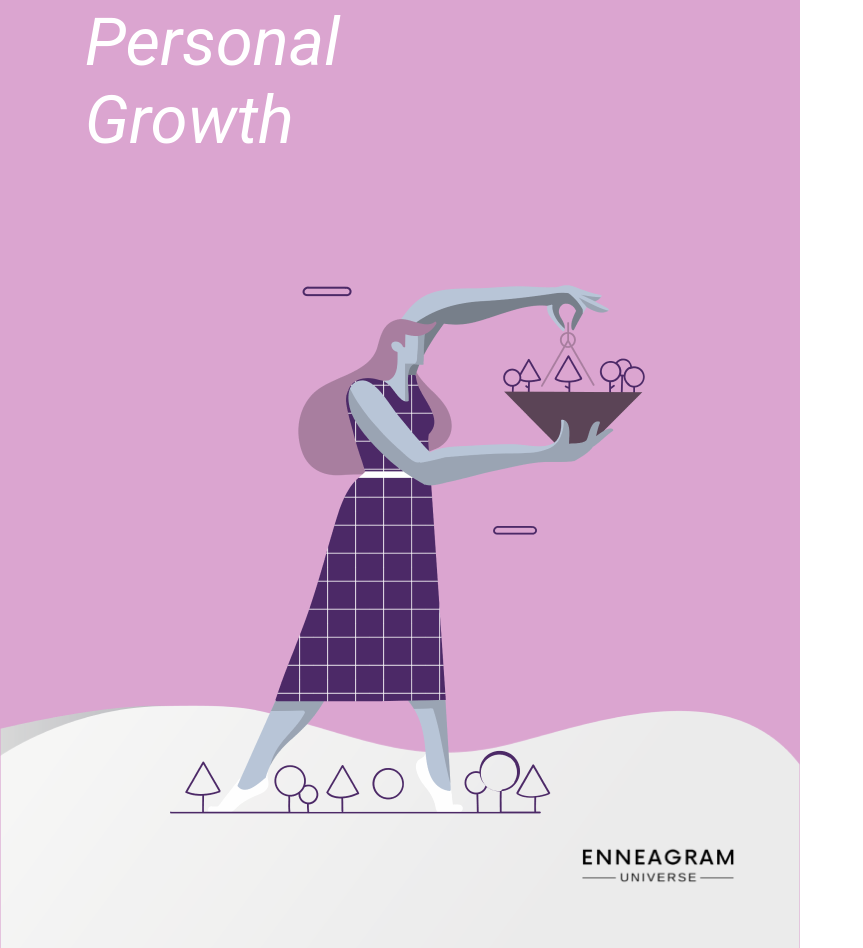
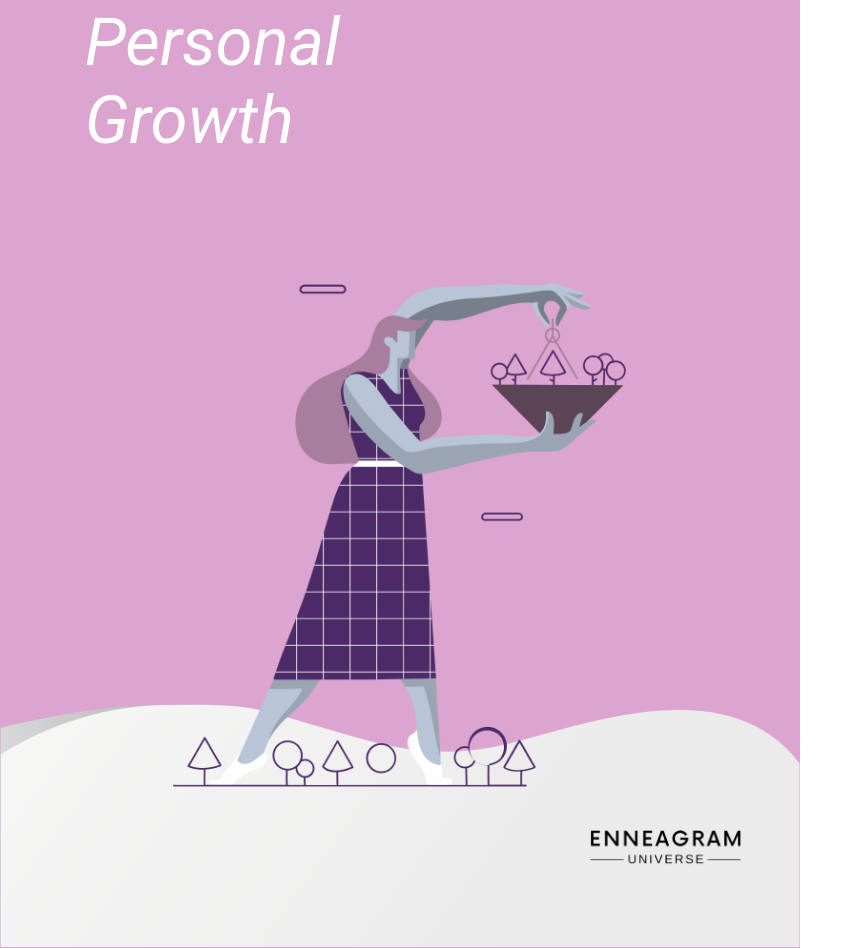
Before and after one commit to emilianochequer/eneagrama-pdf, a plain HTML site: page page-17/index.html in a window 1280 px wide. Shown: the part 184-1132 px from the top of the page, without its empty margins (0-863 px from the left). Drawn offline with Linux system fonts and the light colour scheme.

Commit message:
done the separation pages

```diff
--- a/page-12/style.css
+++ b/page-12/style.css
@@ -1,25 +1,24 @@
 body {
   margin: 0;
 }
-.p-11,
-.p-11 * {
+.p-4,
+.p-4 * {
   box-sizing: border-box;
 }
-.p-11 {
+.p-4 {
   background: #dba5d0;
   width: 799.71px;
   height: 1131.69px;
   overflow: hidden;
   display: flex;
   flex-direction: column;
-
 }
-.p-11__loma-footer-1 {
+.p-4__loma-footer-1 {
   width: 799.71px;
   height: 243.27px;
   margin-top: -83px;
 }
-.p-11__enneagram-type-1-the-reformer {
+.p-4__enneagram-type-1-the-reformer {
   color: #ffffff;
   text-align: left;
   font: 400 italic 67.2px "Roboto", sans-serif;
@@ -29,27 +28,27 @@ body {
   display: flex;
   flex-direction: column;
 }
-.p-11__enneagram-type-1-the-reformer span {
+.p-4__enneagram-type-1-the-reformer span {
   color: #ffffff;
   text-align: left;
   font: 400 italic 63px "Roboto", sans-serif;
 }
 
-.p-11__logo-enneagram-universe-1-1 {
+.p-4__logo-enneagram-universe-1-1 {
   width: 158.6px;
   height: 40.32px;
   z-index: 2;
   margin-top: -120px;
   margin-left: 530px;
 }
-.p-11__enneagram-1-the-reformer-nb-1 {
+.p-4__enneagram-1-the-reformer-nb-1 {
   width: 452.94px;
   height: 504.02px;
   margin-top: 140px;
   transform-origin: 0 0;
   z-index: 1;
 }
-.p-11__images-container {
+.p-4__images-container {
   display: flex;
   flex-direction: column;
   align-items: center;
--- a/page-13/style.css
+++ b/page-13/style.css
@@ -55,8 +55,8 @@ body {
 .p-12__the-difference-between-your-core-type-and-your-dominant-wing-the-core-type-is-your-enneagram-type-the-one-that-sets-the-pattern-and-defines-how-you-relate-with-the-environment-and-build-your-relationships-at-the-same-time-you-also-have-a-dominant-wing-which-is-one-of-the-two-enneatypes-located-at-your-core-type-sides-one-of-them-has-more-influence-than-the-other-we-could-say-that-the-dominant-wing-is-a-second-artist-that-offers-a-final-touch-to-the-original-work-both-core-type-and-dominant-wing-interact-with-each-other-by-creating-new-shapes-this-interaction-is-not-free-of-tension-and-contradictions-they-actually-coexist-in-a-rather-wild-way-until-we-take-the-test-and-identify-them-once-we-re-ready-to-separate-the-core-type-from-the-dominant-wing-we-get-to-the-source-of-our-life-acknowledging-this-allows-us-to-get-to-know-our-mechanisms-and-use-them-to-evolve-and-feel-well-self-knowledge-is-the-most-powerful-thing-by-knowing-your-enneagram-type-and-wings-you-ll-change-your-mindset-to-be-more-truthful-to-your-real-self-your-essence-you-will-then-prosper {
   color: #000000;
   text-align: left;
-  left: 59.09px;
-  top: 719.77px;
+
+
   width: 655.31px;
   margin-top: 32.23px;
 }
--- a/page-15/style.css
+++ b/page-15/style.css
@@ -59,7 +59,7 @@ body {
   font-family: "Roboto-Bold", Helvetica;
   font-size: 16.1px;
   font-weight: 400;
-  left: 17px;
+
   letter-spacing: 0;
   line-height: normal;
   width: 280px;
--- a/page-17/index.html
+++ b/page-17/index.html
@@ -1,5 +1,6 @@
 <!DOCTYPE html>
 <html lang="en">
+
 <head>
   <meta charset="UTF-8" />
   <meta http-equiv="X-UA-Compatible" content="IE=edge" />
@@ -8,41 +9,20 @@
 
   <title>Document</title>
 </head>
+
 <body>
-    <div class="p-16">
-      <div class="p-16__rectangle-46"></div>
+  <div class="p-4">
+    <div class="p-4__enneagram-type-1-the-reformer">
+      Personal<br />Growth
+    </div>
+    <div class="p-4__images-container">
+      <img class="p-4__enneagram-1-the-reformer-nb-1" src="enneagram-1-the-reformer-nb-1.png" />
 
-      <img class="p-16__loma-footer-1" src="loma-footer-1.png" />
+      <img class="p-4__loma-footer-1" src="loma-footer-1.png" />
 
-      <div class="p-16__text">
-        <br />
+      <img class="p-4__logo-enneagram-universe-1-1" src="logo-enneagram-universe-1-1.png" />
     </div>
-
-      <svg
-        class="p-16__rectangle-35"
-        width="210"
-        height="235"
-        viewBox="0 0 210 235"
-        fill="none"
-        xmlns="http://www.w3.org/2000/svg"
-      >
-        <path
-          d="M0.92041 0.201904H209.305V234.131H0.92041V0.201904Z"
-          fill="#D9D9D9"
-        />
-      </svg>
-
-      <div class="p-16__personal-growth">Personal<br />Growth</div>
-
-      <img
-        class="p-16__logo-enneagram-universe-1-1"
-        src="logo-enneagram-universe-1-1.png"
-      />
-
-      <img
-        class="p-16__enneagram-1-the-reformer-nb-1"
-        src="enneagram-1-the-reformer-nb-1.png"
-      />
   </div>
 </body>
+
 </html>
--- a/page-17/style.css
+++ b/page-17/style.css
@@ -1,67 +1,55 @@
 body {
   margin: 0;
 }
-
-.p-16,
-.p-16 * {
+.p-4,
+.p-4 * {
   box-sizing: border-box;
 }
-.p-16 {
-  background: #ffffff;
-  width: 799.93px;
-  height: 1132px;
-  position: relative;
+.p-4 {
+  background: #dba5d0;
+  width: 799.71px;
+  height: 1131.69px;
   overflow: hidden;
+  display: flex;
+  flex-direction: column;
 }
-.p-16__rectangle-46 {
-  background: #dba5d0;
-  width: 799.93px;
-  height: 1132px;
-  position: absolute;
-  left: 0px;
-  top: 0px;
+.p-4__loma-footer-1 {
+  width: 799.71px;
+  height: 243.27px;
+  margin-top: -83px;
 }
-.p-16__loma-footer-1 {
-  width: 799.93px;
-  height: 243.34px;
-  position: absolute;
-  left: 0px;
-  top: 888.66px;
-}
-.p-16__text {
-  color: #4c2967;
-  text-align: left;
-  font: 400 16.13px "Inter", sans-serif;
-  position: absolute;
-  left: 110.24px;
-  top: 797.24px;
-}
-.p-16__rectangle-35 {
-  position: absolute;
-  left: 1057.38px;
-  top: 469.2px;
-  overflow: visible;
-}
-.p-16__personal-growth {
+.p-4__enneagram-type-1-the-reformer {
   color: #ffffff;
   text-align: left;
-  font: 400 italic 67.22px "Roboto", sans-serif;
-  position: absolute;
-  left: 84.7px;
-  top: 186.87px;
+  font: 400 italic 67.2px "Roboto", sans-serif;
+  width: 100%;
+  height: 158px;
+  padding: 186.82px 178.03px 140.38px 84.67px;
+  display: flex;
+  flex-direction: column;
 }
-.p-16__logo-enneagram-universe-1-1 {
-  width: 158.64px;
-  height: 40.33px;
-  position: absolute;
-  left: 578.1px;
-  top: 1029.82px;
+.p-4__enneagram-type-1-the-reformer span {
+  color: #ffffff;
+  text-align: left;
+  font: 400 italic 63px "Roboto", sans-serif;
 }
-.p-16__enneagram-1-the-reformer-nb-1 {
-  width: 474.58px;
-  height: 528.36px;
-  position: absolute;
-  left: 170px;
-  top: 469.2px;
+
+.p-4__logo-enneagram-universe-1-1 {
+  width: 158.6px;
+  height: 40.32px;
+  z-index: 2;
+  margin-top: -120px;
+  margin-left: 530px;
+}
+.p-4__enneagram-1-the-reformer-nb-1 {
+  width: 452.94px;
+  height: 504.02px;
+  margin-top: 140px;
   transform-origin: 0 0;
+  z-index: 1;
 }
+.p-4__images-container {
+  display: flex;
+  flex-direction: column;
+  align-items: center;
+}
--- a/page-22/style.css
+++ b/page-22/style.css
@@ -1,66 +1,55 @@
 body {
   margin: 0;
 }
-.p-21,
-.p-21 * {
+.p-4,
+.p-4 * {
   box-sizing: border-box;
 }
-.p-21 {
-  background: #ffffff;
-  width: 799.93px;
-  height: 1132px;
-  position: relative;
+.p-4 {
+  background: #dba5d0;
+  width: 799.71px;
+  height: 1131.69px;
   overflow: hidden;
+  display: flex;
+  flex-direction: column;
 }
-.p-21__rectangle-46 {
-  background: #dba5d0;
-  width: 799.93px;
-  height: 1132px;
-  position: absolute;
-  left: 0px;
-  top: 0px;
+.p-4__loma-footer-1 {
+  width: 799.71px;
+  height: 243.27px;
+  margin-top: -83px;
 }
-.p-21__loma-footer-1 {
-  width: 799.93px;
-  height: 243.34px;
-  position: absolute;
-  left: 0px;
-  top: 888.66px;
-}
-.p-21__text {
-  color: #000000;
-  text-align: left;
-  font: 400 16.13px "Inter", sans-serif;
-  position: absolute;
-  left: 110.24px;
-  top: 797.24px;
-}
-.p-21__rectangle-35 {
-  position: absolute;
-  left: 1057.38px;
-  top: 469.2px;
-  overflow: visible;
-}
-.p-21__relationships-compability {
+.p-4__enneagram-type-1-the-reformer {
   color: #ffffff;
   text-align: left;
-  font: 400 italic 67.22px "Roboto", sans-serif;
-  position: absolute;
-  left: 84.7px;
-  top: 186.87px;
+  font: 400 italic 67.2px "Roboto", sans-serif;
+  width: 100%;
+  height: 158px;
+  padding: 186.82px 178.03px 140.38px 84.67px;
+  display: flex;
+  flex-direction: column;
 }
-.p-21__logo-enneagram-universe-1-1 {
-  width: 158.64px;
-  height: 40.33px;
-  position: absolute;
-  left: 578.1px;
-  top: 1029.82px;
+.p-4__enneagram-type-1-the-reformer span {
+  color: #ffffff;
+  text-align: left;
+  font: 400 italic 63px "Roboto", sans-serif;
 }
-.p-21__enneagram-1-the-reformer-nb-1 {
-  width: 453.07px;
-  height: 504.16px;
-  position: absolute;
-  left: 170px;
-  top: 494.75px;
+
+.p-4__logo-enneagram-universe-1-1 {
+  width: 158.6px;
+  height: 40.32px;
+  z-index: 2;
+  margin-top: -120px;
+  margin-left: 530px;
+}
+.p-4__enneagram-1-the-reformer-nb-1 {
+  width: 452.94px;
+  height: 504.02px;
+  margin-top: 140px;
   transform-origin: 0 0;
+  z-index: 1;
 }
+.p-4__images-container {
+  display: flex;
+  flex-direction: column;
+  align-items: center;
+}
--- a/page-25/style.css
+++ b/page-25/style.css
@@ -109,6 +109,6 @@ body {
 
 .p-24___2-circle-el-ayudador {
   width: 232.58px;
-  left: 400.64px;
-  top: 266.19px;
+
+
 }
--- a/page-35/style.css
+++ b/page-35/style.css
@@ -1,60 +1,62 @@
 body {
   margin: 0;
 }
-.p-34,
-.p-34 * {
+
+.p-4,
+.p-4 * {
   box-sizing: border-box;
 }
-.p-34 {
-  background: #ffffff;
-  width: 799.93px;
-  height: 1132px;
-  position: relative;
+
+.p-4 {
+  background: #dba5d0;
+  width: 799.71px;
+  height: 1131.69px;
   overflow: hidden;
+  display: flex;
+  flex-direction: column;
 }
-.p-34__rectangle-46 {
-  background: #dba5d0;
-  width: 799.93px;
-  height: 1132px;
-  position: absolute;
-  left: 0px;
-  top: 0px;
+
+.p-4__loma-footer-1 {
+  width: 799.71px;
+  height: 243.27px;
+  margin-top: -83px;
 }
-.p-34__loma-footer-1 {
-  width: 799.93px;
-  height: 243.34px;
-  position: absolute;
-  left: 0px;
-  top: 888.66px;
-}
-.p-34__text {
-  color: #000000;
-  text-align: left;
-  font: 400 16.13px "Inter", sans-serif;
-  position: absolute;
-  left: 110.24px;
-  top: 797.24px;
-}
-.p-34__professional-development {
+
+.p-4__enneagram-type-1-the-reformer {
   color: #ffffff;
   text-align: left;
-  font: 400 italic 67.22px "Roboto", sans-serif;
-  position: absolute;
-  left: 84.7px;
-  top: 186.87px;
+  font: 400 italic 67.2px "Roboto", sans-serif;
+  width: 100%;
+  height: 158px;
+  padding: 186.82px 178.03px 140.38px 84.67px;
+  display: flex;
+  flex-direction: column;
 }
-.p-34__logo-enneagram-universe-1-1 {
-  width: 158.64px;
-  height: 40.33px;
-  position: absolute;
-  left: 578.1px;
-  top: 1029.82px;
+
+.p-4__enneagram-type-1-the-reformer span {
+  color: #ffffff;
+  text-align: left;
+  font: 400 italic 63px "Roboto", sans-serif;
 }
-.p-34__enneagram-1-the-reformer-nb-1 {
-  width: 453.07px;
-  height: 504.16px;
-  position: absolute;
-  left: 170px;
-  top: 497.43px;
+
+.p-4__logo-enneagram-universe-1-1 {
+  width: 158.6px;
+  height: 40.32px;
+  z-index: 2;
+  margin-top: -120px;
+  margin-left: 530px;
+}
+
+.p-4__enneagram-1-the-reformer-nb-1 {
+  width: 452.94px;
+  height: 504.02px;
+  margin-top: 140px;
   transform-origin: 0 0;
+  z-index: 1;
 }
+
+.p-4__images-container {
+  display: flex;
+  flex-direction: column;
+  align-items: center;
+}
--- a/page-38/style.css
+++ b/page-38/style.css
@@ -153,7 +153,7 @@ body {
   font-weight: 400;
   letter-spacing: 0;
   line-height: normal;
-  top: 40px;
+
 }
 
 .p .class {
--- a/page-4/style.css
+++ b/page-4/style.css
@@ -20,8 +20,8 @@ body {
   color: #000000;
   text-align: left;
   font: 700 32.27px "Roboto", sans-serif;
-  left: 60.5px;
-  top: 76.63px;
+
+
 }
 
 .p-3__titles-chapters span {
--- a/page-40/style.css
+++ b/page-40/style.css
@@ -32,7 +32,7 @@ body {
   font-family: "Inter-Regular", Helvetica;
   font-size: 16.1px;
   font-weight: 400;
-  left: 110px;
+
   letter-spacing: 0;
   line-height: normal;
 }
--- a/page-41/style.css
+++ b/page-41/style.css
@@ -2,6 +2,6 @@ body {
   margin: 0;
 }
 .p-40, .p-40 * { box-sizing: border-box; }.p-40 {background: #dba6d0; width: 799.93px; height: 1132px; position: relative; overflow: hidden;}
- .p-40__rectangle-48 {background: #dba6d0; width: 799.93px; height: 1132px; position: absolute; left: 0px;top: 0px;}
- .p-40__rectangle-18 {background: #ffffff; width: 799.93px; height: 80.67px; position: absolute; left: 0px;top: 989.49px;}
- .p-40__logo-enneagram-universe-1-1 {width: 158.64px; height: 40.33px; position: absolute; left: 319.97px;top: 1009.66px;}
+ .p-40__rectangle-48 {background: #dba6d0; width: 799.93px; height: 1132px; position: absolute;top: 0px;}
+ .p-40__rectangle-18 {background: #ffffff; width: 799.93px; height: 80.67px; position: absolute;top: 989.49px;}
+ .p-40__logo-enneagram-universe-1-1 {width: 158.64px; height: 40.33px; position: absolute;top: 1009.66px;}
```
Also changed, not shown: page-1/style.css (+16 -16 lines), page-11/style.css (+14 -14 lines), page-12/index.html (+9 -12 lines), page-16/style.css (+4 -4 lines), page-19/style.css (+6 -6 lines), page-22/index.html (+10 -32 lines), page-3/style.css (+24 -24 lines), page-35/index.html (+10 -18 lines). Lines whose indentation alone changed are shown as unchanged.
